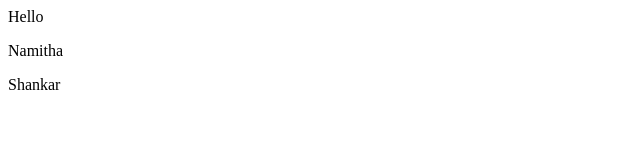
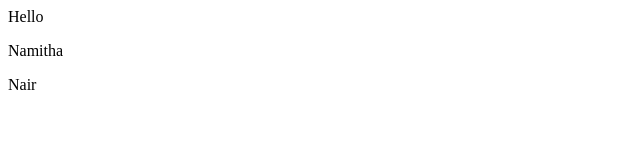
Before and after one commit to namitha789/demoGit, a plain HTML site: page index.html in a window 1280 px wide. Shown: the full height of the page, 0-640 px from the left. Drawn offline with Linux system fonts and the light colour scheme.

Commit message:
added Nair

```diff
--- a/index.html
+++ b/index.html
@@ -1,3 +1,3 @@
 <div>Hello</div>
 <p>Namitha</p>
-<p>Shankar</p>
+<p>Nair</p>
```
